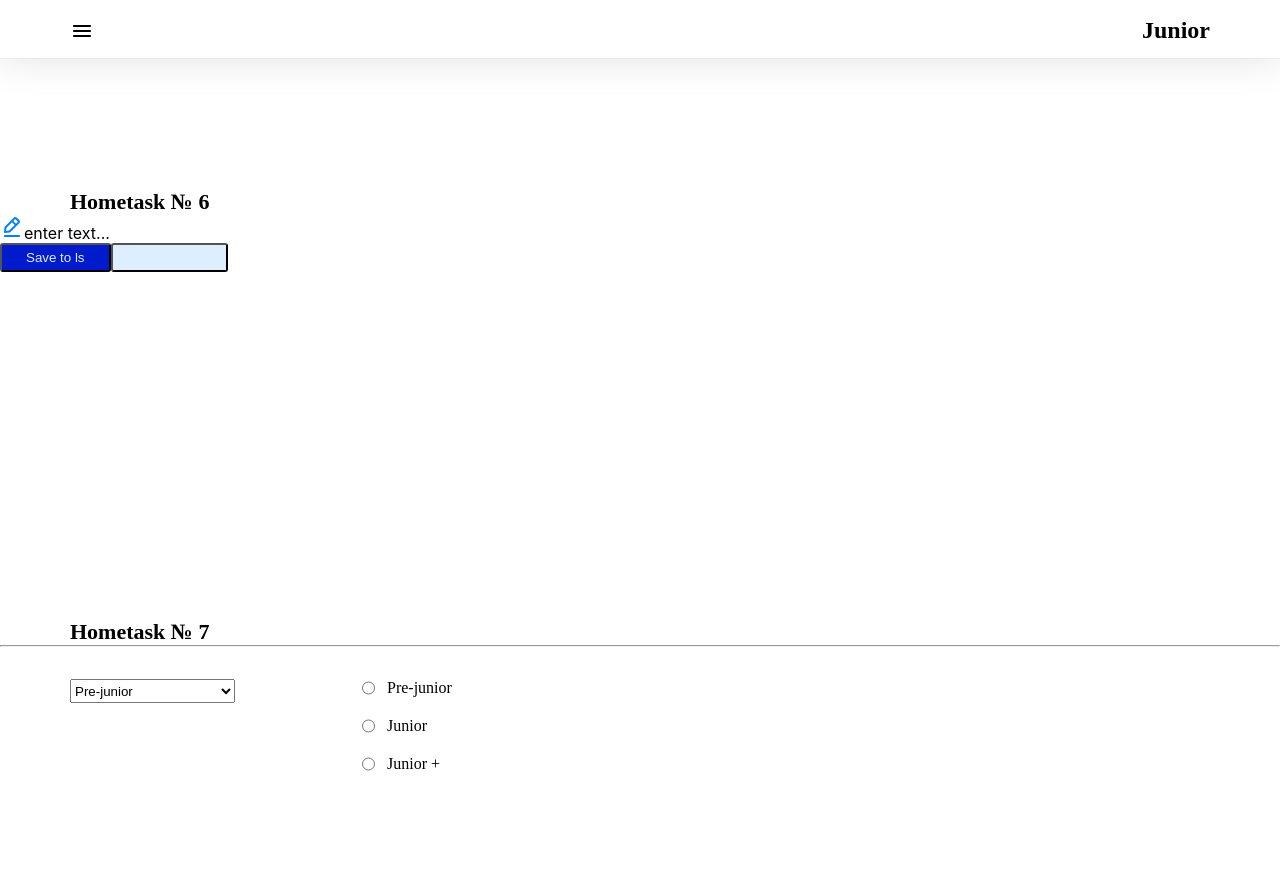
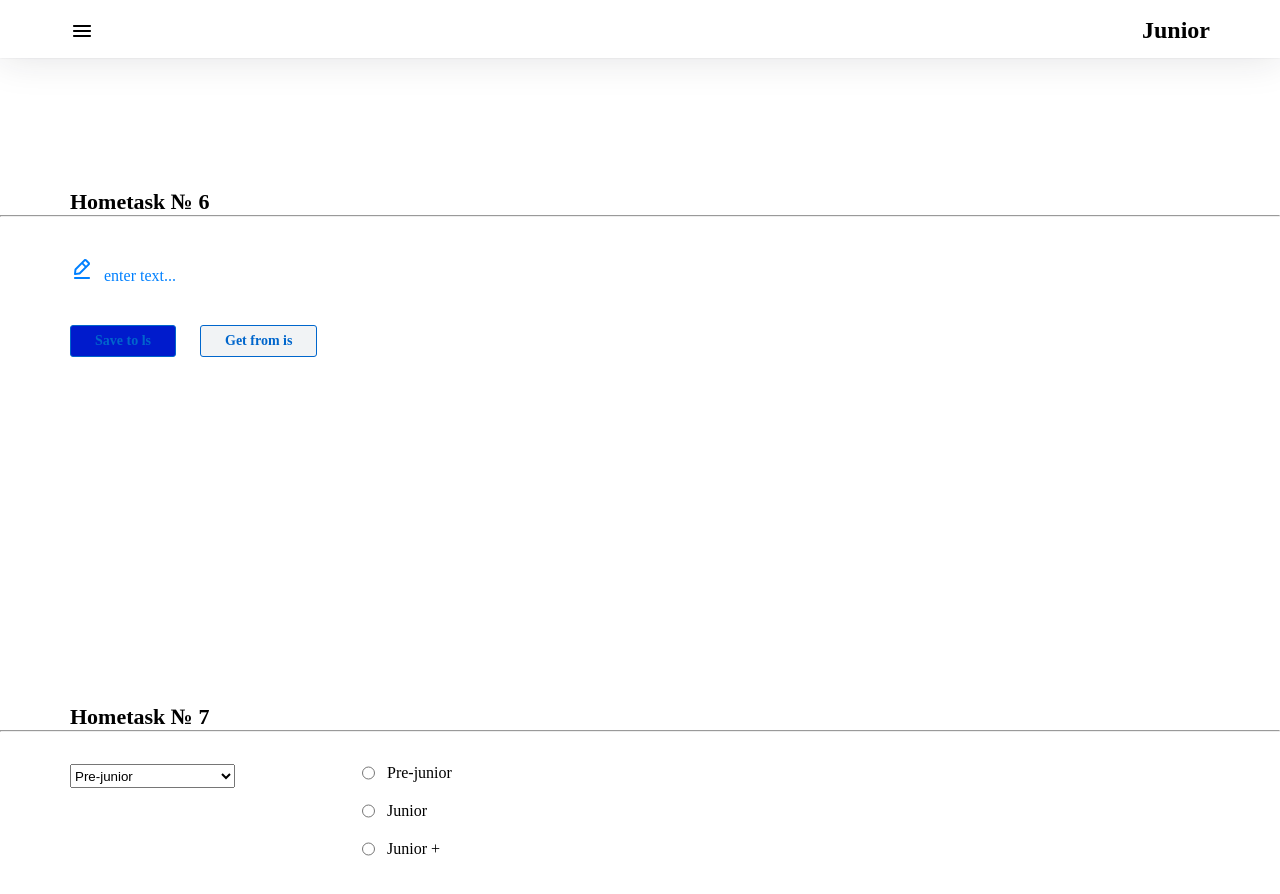
Before and after one commit to Maximaab/hws2, a React (Create React App) app: page /#/junior in a window 1280 px wide. Shown: the top 894 px of the page. Built offline with nearby package versions, Linux system fonts and the light colour scheme.

Commit message:
Commit 07.12

```diff
--- a/src/s2-homeworks/hw04/Stand.tsx
+++ b/src/s2-homeworks/hw04/Stand.tsx
@@ -28,8 +28,7 @@ const Stand = () => {
                         value={stateForAllInputs}
                         onChangeText={setValue}
                         error={error}
-                        onEnter={() => {
-                            setError(
+                        onEnter={() => {setError(
                                 stateForAllInputs.trim()
                                     ? ''
                                     : 'Error'
--- a/src/s2-homeworks/hw04/common/c1-SuperInputText/SuperInputText.module.css
+++ b/src/s2-homeworks/hw04/common/c1-SuperInputText/SuperInputText.module.css
@@ -1,13 +1,22 @@
 .input:focus {
+
 }
 
 .input {
+    width: 276px;
+    height: 36px;
+    flex-shrink: 0;
+    margin-left: 70px;
+
+
 }
 
 .inputWrapper {
+
 }
 
 .superInput {
+
 }
 
 .errorInput {
--- a/src/s2-homeworks/hw04/common/c2-SuperButton/SuperButton.module.css
+++ b/src/s2-homeworks/hw04/common/c2-SuperButton/SuperButton.module.css
@@ -1,9 +1,19 @@
 .button {
     padding: 5px 24px;
     gap: 10px;
-    color: #DDEEFF;
+
     border-radius: 3px;
-    background:  #036ad2;
+
+    color: #06C;
+    font-family: Montserrat;
+    font-size: 14px;
+    font-style: normal;
+    font-weight: 600;
+    line-height: 20px; /* 142.857% */
+
+    border-radius: 3px;
+    border: 1px solid #06C;
+
 }
 
 .disabled {
@@ -14,11 +24,14 @@ background: darkgray;
 }
 
 .secondary {
-    background: #DDEEFF;
+    background: #0377ea;
+    background-color: #f1f3f5;
+    margin-left: 24px;
 }
 
 .default {
     background: #001bcc;
+    margin-left: 70px   ;
 }
 
 .red {
@@ -31,11 +44,11 @@ background: darkgray;
 }
 
 .red:hover {
-    background: #f37272;
+    background: #f10505;
 }
 
 .secondary:hover {
-    background: #333338;
+    background: #053196;
 }
 
 
--- a/src/s2-homeworks/hw06/HW6.module.css
+++ b/src/s2-homeworks/hw06/HW6.module.css
@@ -2,6 +2,7 @@
     display: flex;
     flex-direction: row;
     justify-content: flex-start;
+    margin-top: 40px;
 
 }
 
@@ -9,4 +10,5 @@
     display: flex;
     flex-direction: row;
     justify-content: flex-start;
+    margin-top: 40px;
 }
--- a/src/s2-homeworks/hw06/HW6.tsx
+++ b/src/s2-homeworks/hw06/HW6.tsx
@@ -30,7 +30,7 @@ const HW6 = () => {
     return (
         <div id={'hw6'}>
             <div className={s2.hwTitle}>Hometask № 6</div>
-
+<hr/>
             {/*демонстрация возможностей компоненты:*/}
             <div className={s2.hw}>
                 <div className={s.editableSpanContainer}>
--- a/src/s2-homeworks/hw06/common/c4-SuperEditableSpan/SuperEditableSpan.module.css
+++ b/src/s2-homeworks/hw06/common/c4-SuperEditableSpan/SuperEditableSpan.module.css
@@ -3,7 +3,15 @@
 }
 
 .span {
+    color: #0080FF;
 
+    margin-left: 10px;
+
+    font-family: Montserrat;
+    font-size: 16px;
+    font-style: normal;
+    font-weight: 500;
+    line-height: normal;
 }
 
 .input {
@@ -11,6 +19,6 @@
 }
 
 .pen {
-
+margin-left: 70px;
 
 }
--- a/src/s2-homeworks/hw07/common/c5-SuperSelect/SuperSelect.tsx
+++ b/src/s2-homeworks/hw07/common/c5-SuperSelect/SuperSelect.tsx
@@ -36,7 +36,9 @@ const SuperSelect: React.FC<SuperSelectPropsType> = ({
         : [] // map options with key
 
     const onChangeCallback = (e: ChangeEvent<HTMLSelectElement>) => {
-
+        onChange?.(e)
+        console.log(e.currentTarget.value)
+        onChangeOption?.(e.currentTarget.value)
     }
 
     const finalSelectClassName = s.select + (className ? ' ' + className : '')
--- a/src/s2-homeworks/hw07/common/c6-SuperRadio/SuperRadio.tsx
+++ b/src/s2-homeworks/hw07/common/c6-SuperRadio/SuperRadio.tsx
@@ -35,19 +35,25 @@ const SuperRadio: React.FC<SuperRadioPropsType> = ({
     ...restProps
 }) => {
     const onChangeCallback = (e: ChangeEvent<HTMLInputElement>) => {
-        // делают студенты
+        onChange?.(e)
+        console.log(e.currentTarget.value)
+        onChangeOption?.(e.currentTarget.value)// делают студенты
     }
 
     const finalRadioClassName = s.radio + (className ? ' ' + className : '')
     const spanClassName = s.span + (spanProps?.className ? ' ' + spanProps.className : '')
 
     const mappedOptions: any[] = options
-        ? options.map((o) => (
+        ? options.map((o) =>  (
               <label key={name + '-' + o.id} className={s.label}>
                   <input
                       id={id + '-input-' + o.id}
                       className={finalRadioClassName}
                       type={'radio'}
+                      name={"level"}
+                      checked={value === o.value}
+                      value={o.value}
+
                       // name, checked, value делают студенты
 
                       onChange={onChangeCallback}
```
